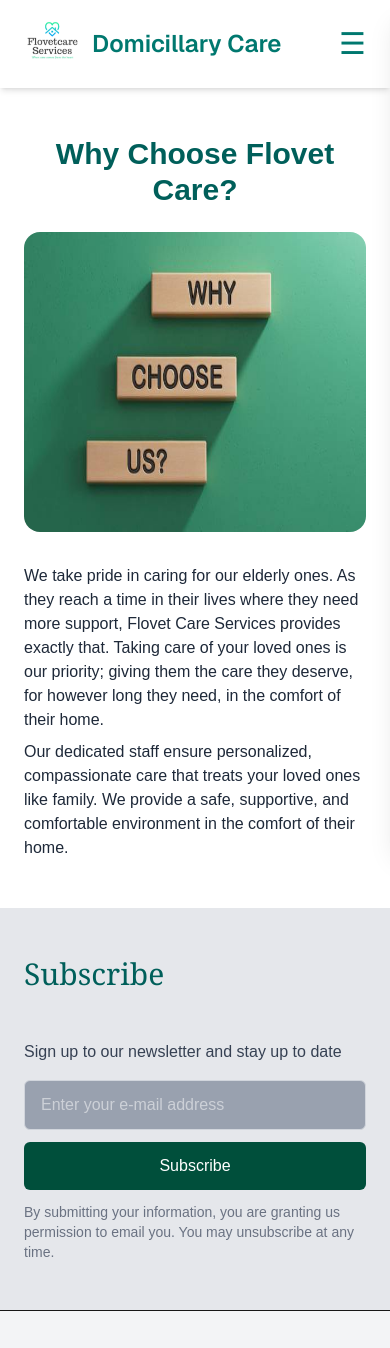
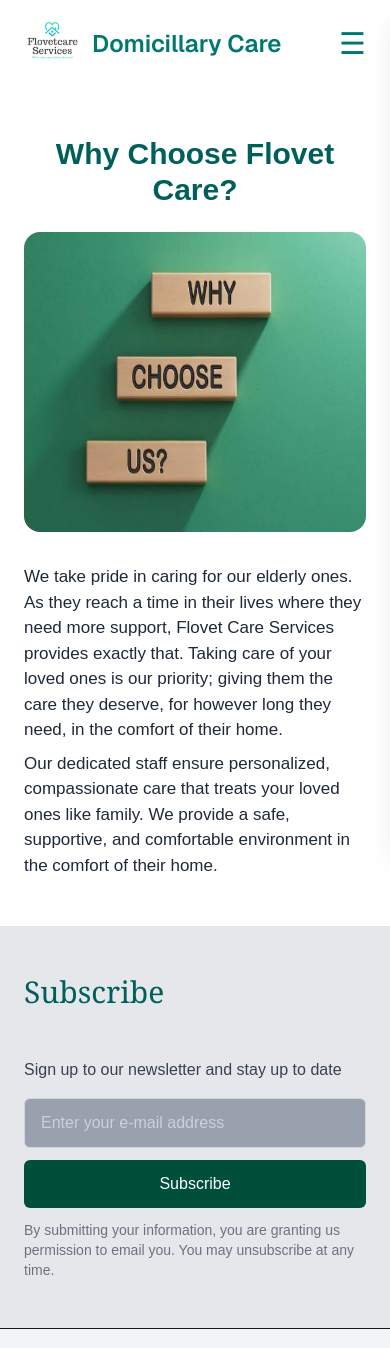
Before and after one commit to Moniye-lang/flovetcare, a Next.js app: page /whychooseus in a window 390 px wide. Shown: the top 1348 px of the page. Built offline with nearby package versions, Linux system fonts and the light colour scheme.

Commit message:
Text changes

```diff
--- a/app/Navbar.tsx
+++ b/app/Navbar.tsx
@@ -14,7 +14,7 @@
     "px-4 py-2 text-white rounded-xl items-center flex text-lg bg-gradient-to-br from-teal-700 to-teal-500 hover:from-teal-500 hover:to-teal-800 transition";
 
   return (
-    <div className="w-full sticky top-0 z-50 bg-white py-4 px-6 sm:px-8 flex items-center justify-between font-sans shadow-md">
+    <div className="w-full sticky top-0 z-50 bg-white py-4 px-6 sm:px-8 flex items-center justify-between font-sans">
 
       {/* Logo */}
       <div className="text-2xl sm:text-3xl font-semibold flex items-center gap-3">
--- a/app/about/page.tsx
+++ b/app/about/page.tsx
@@ -20,7 +20,7 @@
       {/* Text Section */}
       <div className="text-[#333] w-full max-w-md md:max-w-lg">
         <h1 className="text-2xl sm:text-3xl md:text-4xl text-teal-900 mb-3 font-bold">About us</h1>
-        <p className="text-sm sm:text-base md:text-[18px] mb-6">
+        <p className="text-[18px] sm:text-base md:text-[18px] mb-6">
           Flovet Care Services is a domiciliary care provider supporting elderly people by providing them with home care. Our office is based in Essex, Ilford and we are able to provide care all over London. We provide unique care as we see everyone is unique and everyone requires different types of care. We treat your elderly loved ones as we would treat our very own, putting their needs first and performing high-quality care. Our aim is to give your loved ones a realistic alternative to move into a Residential Care home. With our experienced staff, they will be able to give the best level of care and also build companionships with your elderly ones. Flovet Care Services is a family, and we aim to treat all clients and relatives as family also. We provide care that comes from the heart.
         </p>
       </div>
--- a/app/contact/page.tsx
+++ b/app/contact/page.tsx
@@ -9,7 +9,7 @@
         <h1 className="text-3xl sm:text-4xl md:text-[40px] text-teal-900 font-bold mb-2">
           Where we are located?
         </h1>
-        <p className="text-base sm:text-lg md:text-[20px] max-w-2xl mx-auto">
+        <p className="text-[17px] sm:text-lg md:text-[20px] max-w-2xl mx-auto">
           Flovet Care is a new limited company which will provide domiciliary care
           services initially in Redbridge and Ilford in Essex.
         </p>
--- a/app/whychooseus/page.tsx
+++ b/app/whychooseus/page.tsx
@@ -23,10 +23,10 @@
 
         {/* Text */}
         <div className="text-left mt-4 md:mt-0 max-w-md md:ml-4">
-          <p className="text-base sm:text-base md:text-lg">
+          <p className="text-[17px] sm:text-base md:text-lg">
             We take pride in caring for our elderly ones. As they reach a time in their lives where they need more support, Flovet Care Services provides exactly that. Taking care of your loved ones is our priority; giving them the care they deserve, for however long they need, in the comfort of their home.
           </p>
-          <p className="mt-2 text-base sm:text-base md:text-lg">
+          <p className="mt-2 text-[17px] sm:text-base md:text-lg">
             Our dedicated staff ensure personalized, compassionate care that treats your loved ones like family. We provide a safe, supportive, and comfortable environment in the comfort of their home.
           </p>
         </div>
```
